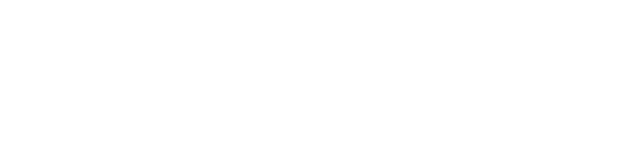
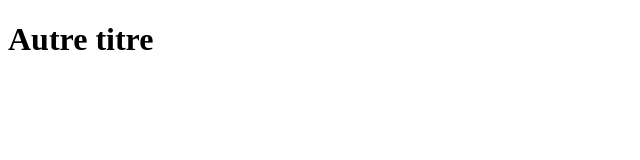
Before and after one commit to EEDNTP/demogithub2, a plain HTML site: page index.html in a window 1280 px wide. Shown: the whole page, without its empty margins (0-640 px from the left). Drawn offline with Linux system fonts and the light colour scheme.

Commit message:
Update index.html

```diff
--- a/index.html
+++ b/index.html
@@ -6,6 +6,6 @@
     <title>Document</title>
 </head>
 <body>
-
+    <h1>Autre titre</h1>
 </body>
 </html>
```
